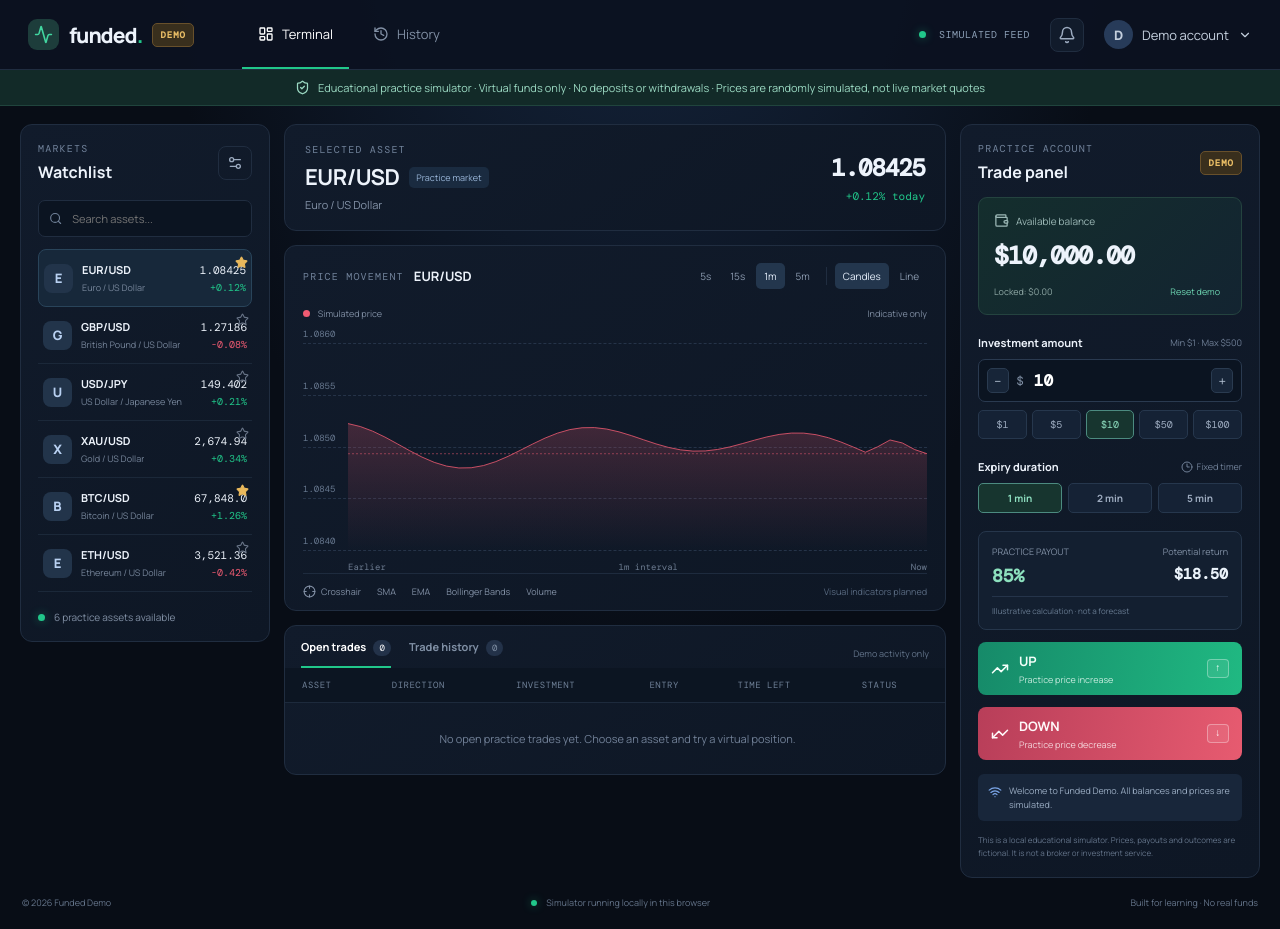
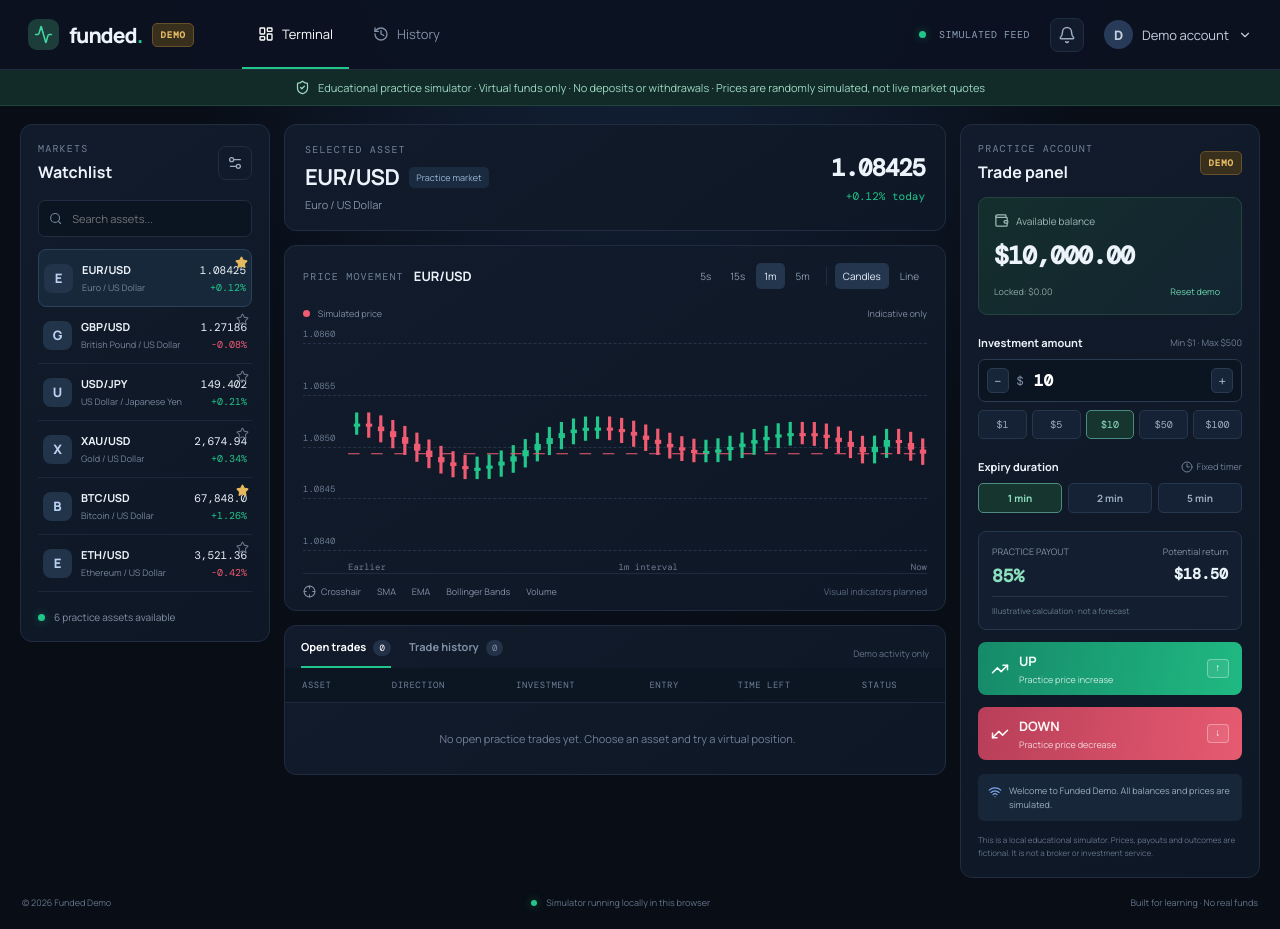
Before and after one commit to bostshahin9-creator/Funded, a Next.js app: page / in a window 1280 px wide. Built offline with nearby package versions, Linux system fonts and the light colour scheme.

Commit message:
Switch chart rendering to simulated candlesticks

```diff
--- a/app/page.tsx
+++ b/app/page.tsx
@@ -124,7 +124,7 @@ export default function Home() {
           <div className="chart-panel panel">
             <div className="chart-toolbar"><div className="chart-title"><span className="eyebrow">PRICE MOVEMENT</span><strong>{asset.symbol}</strong></div><div className="chart-controls">{["5s","15s","1m","5m"].map(t => <button key={t} className={timeframe === t ? "time-active" : ""} onClick={() => setTimeframe(t)}>{t}</button>)}<span className="toolbar-divider"/><button className={chartMode === "Candles" ? "time-active" : ""} onClick={() => setChartMode("Candles")}>Candles</button><button className={chartMode === "Line" ? "time-active" : ""} onClick={() => setChartMode("Line")}>Line</button></div></div>
             <div className="chart-legend"><span><i className="legend-dot" style={{background: chartColor}}/> Simulated price</span><span>Indicative only</span></div>
-            <div className="chart-wrap"><div className="chart-grid"><span>1.0860</span><span>1.0855</span><span>1.0850</span><span>1.0845</span><span>1.0840</span></div><svg viewBox="0 0 100 100" preserveAspectRatio="none" className="price-chart" role="img" aria-label="Illustrative simulated price chart"><defs><linearGradient id="chartFill" x1="0" x2="0" y1="0" y2="1"><stop offset="0%" stopColor={chartColor} stopOpacity=".22"/><stop offset="100%" stopColor={chartColor} stopOpacity="0"/></linearGradient></defs><polygon points={`0,100 ${linePoints} 100,100`} fill="url(#chartFill)"/><polyline points={linePoints} fill="none" stroke={chartColor} strokeWidth=".8" vectorEffect="non-scaling-stroke"/><line x1="0" x2="100" y1={100-points[points.length-1]} y2={100-points[points.length-1]} stroke={chartColor} strokeDasharray="2 2" strokeWidth=".5" vectorEffect="non-scaling-stroke"/></svg><div className="chart-times"><span>Earlier</span><span>{timeframe} interval</span><span>Now</span></div></div>
+            <div className="chart-wrap"><div className="chart-grid"><span>1.0860</span><span>1.0855</span><span>1.0850</span><span>1.0845</span><span>1.0840</span></div><svg viewBox="0 0 100 100" preserveAspectRatio="none" className="price-chart" role="img" aria-label="Illustrative simulated price chart"><defs><linearGradient id="chartFill" x1="0" x2="0" y1="0" y2="1"><stop offset="0%" stopColor={chartColor} stopOpacity=".22"/><stop offset="100%" stopColor={chartColor} stopOpacity="0"/></linearGradient></defs>{points.map((p,i)=>{const prev=i===0?p:points[i-1];const up=p>=prev;const x=1+i*2.08;const top=100-Math.max(p,prev);const bottom=100-Math.min(p,prev);const wickTop=Math.max(2,top-5);const wickBottom=Math.min(98,bottom+5);return <g key={i}><line x1={x+0.5} x2={x+0.5} y1={wickTop} y2={wickBottom} stroke={up?"#21c78a":"#f05b72"} strokeWidth=".55"/><rect x={x} y={top} width="1.1" height={Math.max(1.4,bottom-top)} fill={up?"#21c78a":"#f05b72"}/></g>})}<line x1="0" x2="100" y1={100-points[points.length-1]} y2={100-points[points.length-1]} stroke={chartColor} strokeDasharray="2 2" strokeWidth=".5"/></svg><div className="chart-times"><span>Earlier</span><span>{timeframe} interval</span><span>Now</span></div></div>
             <div className="indicator-row"><span><Crosshair size={13}/> Crosshair</span><span>SMA</span><span>EMA</span><span>Bollinger Bands</span><span>Volume</span><span className="indicator-note">Visual indicators planned</span></div>
           </div>
           <div className="trade-table panel">
```
